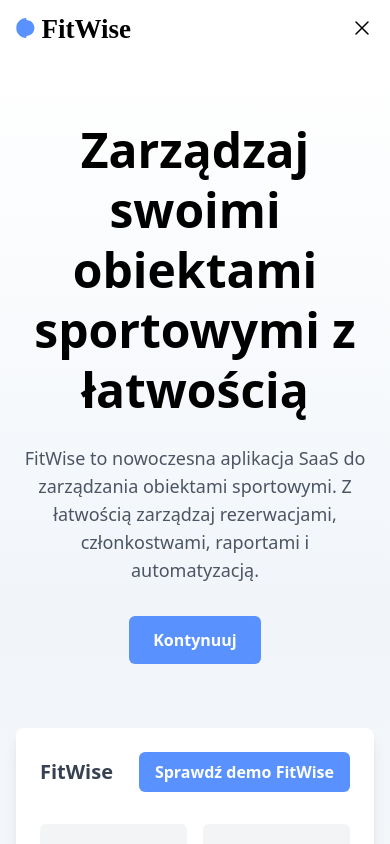
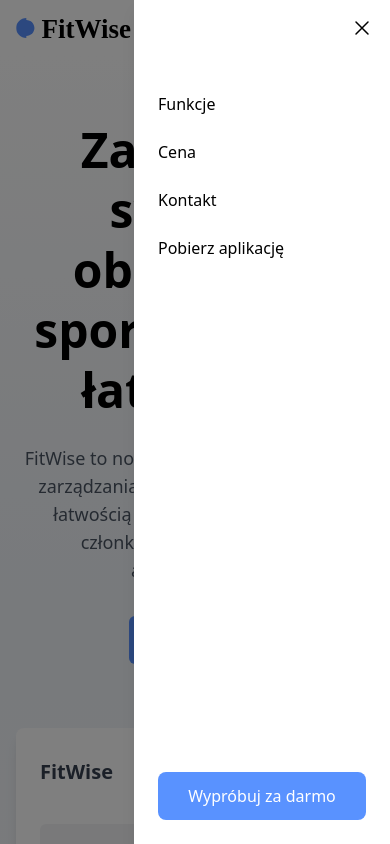
Before and after one commit to PatZdz/fitwise_landing, a Next.js app: page / in a window 390 px wide. Both pictures are taken after a click on the button 362 px from the left and 28 px from the top of the page. Shown: the top 844 px of the page. Built offline with nearby package versions, Linux system fonts and the light colour scheme.

Commit message:
Updated RWD xd

```diff
--- a/src/app/components/Navbar.tsx
+++ b/src/app/components/Navbar.tsx
@@ -4,7 +4,7 @@ import Image from "next/image";
 import { Bars3Icon, XMarkIcon } from "@heroicons/react/24/outline";
 
 export default function Navbar() {
-  const [isMenuOpen, setIsMenuOpen] = useState(false);
+  const [isDrawerOpen, setIsDrawerOpen] = useState(false);
 
   return (
     <header className="w-full py-4 bg-white shadow-sm relative">
@@ -22,10 +22,10 @@ export default function Navbar() {
 
         {/* Menu hamburger dla mobile */}
         <button
-          className="md:hidden"
-          onClick={() => setIsMenuOpen(!isMenuOpen)}
+          className="md:hidden z-50"
+          onClick={() => setIsDrawerOpen(!isDrawerOpen)}
         >
-          {isMenuOpen ? (
+          {isDrawerOpen ? (
             <XMarkIcon className="h-6 w-6" />
           ) : (
             <Bars3Icon className="h-6 w-6" />
@@ -52,21 +52,33 @@ export default function Navbar() {
           </a>
         </div>
 
-        {/* Menu mobilne */}
-        {isMenuOpen && (
-          <div className="absolute top-full left-0 right-0 bg-white shadow-lg md:hidden">
-            <ul className="flex flex-col py-4">
-              <li><a href="#features" className="block px-4 py-2">Funkcje</a></li>
-              <li><a href="#pricing" className="block px-4 py-2">Cena</a></li>
-              <li><a href="#contact" className="block px-4 py-2">Kontakt</a></li>
-              <li><a href="#" className="block px-4 py-2">Pobierz aplikację</a></li>
-              <li>
-                <a href="#" className="block mx-4 my-2 text-center btn-cta">
-                  Wypróbuj za darmo
-                </a>
-              </li>
+        {/* Drawer Menu */}
+        <div
+          className={`fixed top-0 right-0 h-full w-64 bg-white shadow-lg transform transition-transform duration-300 ease-in-out md:hidden ${
+            isDrawerOpen ? 'translate-x-0' : 'translate-x-full'
+          } z-40`}
+        >
+          <div className="flex flex-col h-full pt-20 pb-6">
+            <ul className="flex-1">
+              <li><a href="#features" className="block px-6 py-3 hover:bg-gray-50">Funkcje</a></li>
+              <li><a href="#pricing" className="block px-6 py-3 hover:bg-gray-50">Cena</a></li>
+              <li><a href="#contact" className="block px-6 py-3 hover:bg-gray-50">Kontakt</a></li>
+              <li><a href="#" className="block px-6 py-3 hover:bg-gray-50">Pobierz aplikację</a></li>
             </ul>
+            <div className="px-6">
+              <a href="#" className="block text-center btn-cta py-3">
+                Wypróbuj za darmo
+              </a>
+            </div>
           </div>
+        </div>
+
+        {/* Overlay */}
+        {isDrawerOpen && (
+          <div
+            className="fixed inset-0 bg-black bg-opacity-50 z-30 md:hidden"
+            onClick={() => setIsDrawerOpen(false)}
+          />
         )}
       </nav>
     </header>
```
